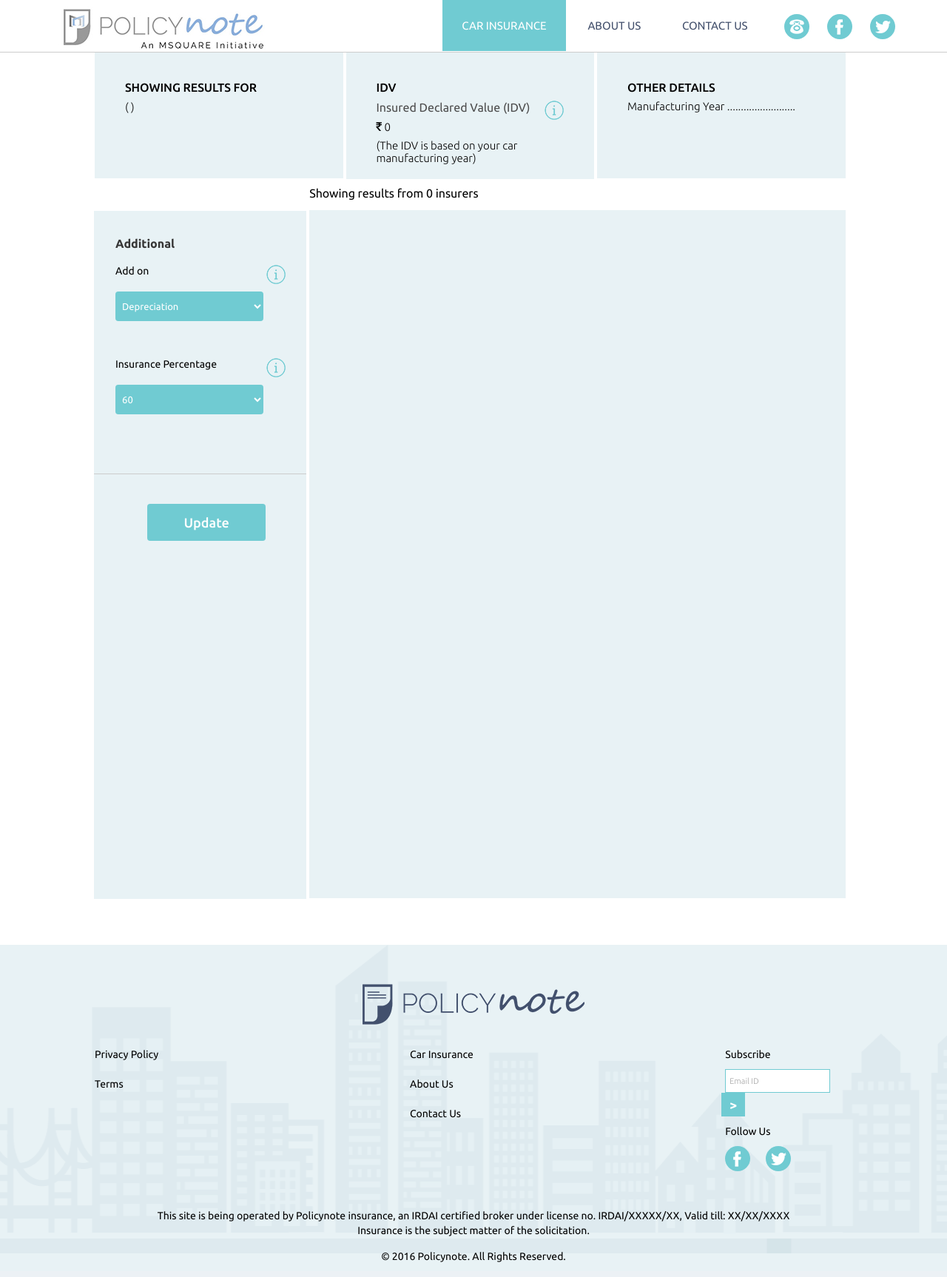
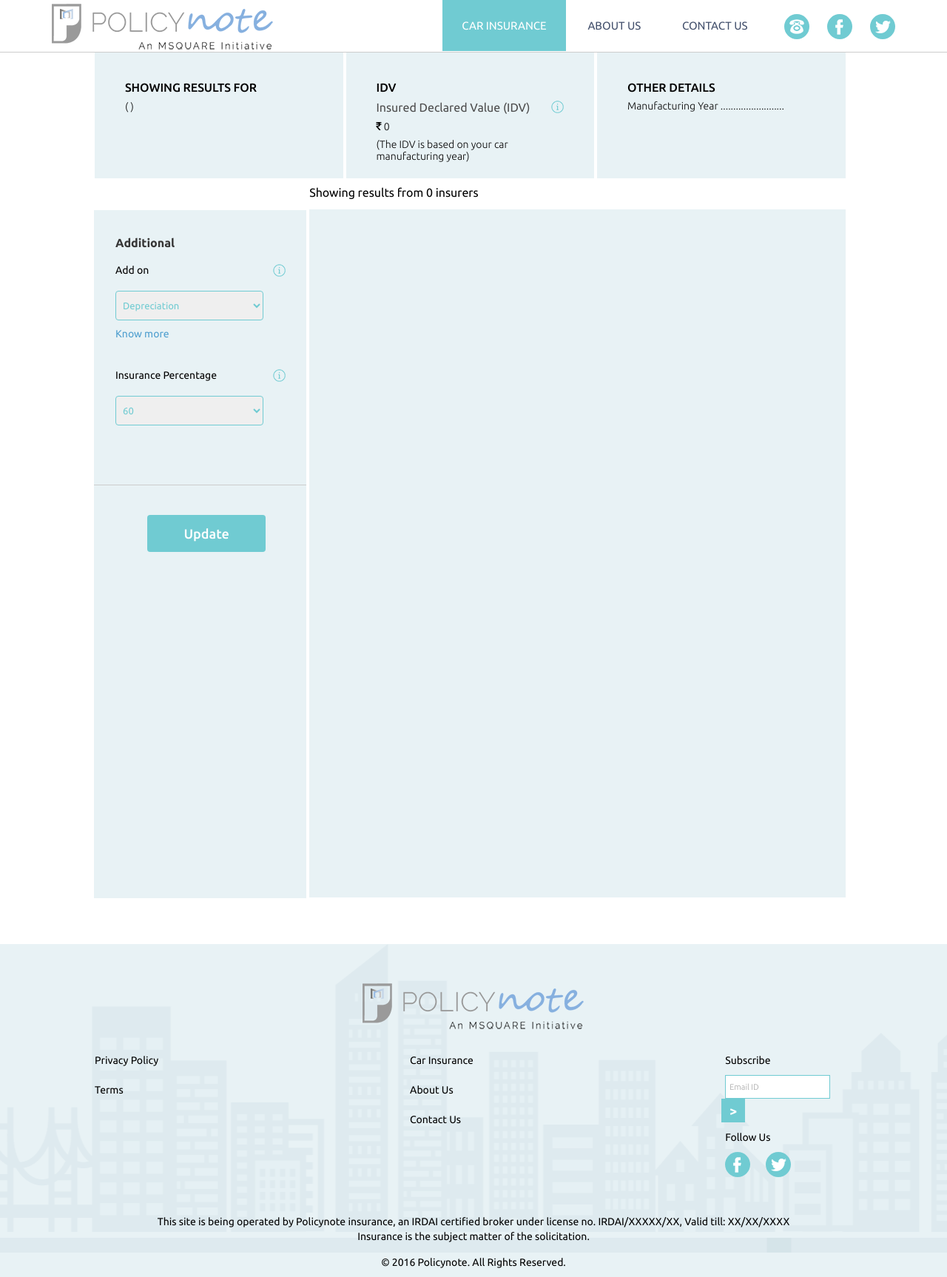
Before and after one commit to kishor-cosmodea/policynote, a PHP site: page /car-compare.php in a window 1280 px wide. Shown: the whole page at 74% size. Run offline with PHP 8.4, Linux system fonts and the light colour scheme; data that the repository does not hold is empty; some libraries are stand-ins or nearby versions.

Commit message:
#77 Added know more popup in compare page

```diff
--- a/assets/css/style.css
+++ b/assets/css/style.css
@@ -123,9 +123,10 @@ nav ul li:last-child { margin: 18px 0 0; }
 
 h1 a {
   width: 300px;
-  height: 70px;
+  height: 64px;
+  margin: 5px 0 1px;
   display: inline-block;
-  background: url("../images/logo.jpg");
+  background: url("../images/logo.png");
   text-indent: -9999px;
 }
 
@@ -167,9 +168,9 @@ footer {
 
   .foot-content h2 a {
     width: 300px;
-    height: 55px;
+    height: 64px;
     display: inline-block;
-    background: url("../images/logo-foot.png");
+    background: url("../images/logo.png");
     text-indent: -9999px;
   }
 
@@ -850,14 +851,15 @@ footer {
         height: 40px;
         padding: 5px;
         margin: 10px 0;
-        background-color: #70cbd2;
-        color: #fff;
+    border: 1px solid #70cbd2;
+    color: #70cbd2;
         outline: none;
-        border: none;
         font-weight: 400;
         font-size: 13px;
         cursor: pointer;
       }
+
+
 
       .car-re-dis select { margin: 10px 0 10px 33px; }
 
@@ -934,7 +936,7 @@ footer {
       }
 
       .car-sel-info span {
-        font-size: 15px;
+        font-size: 14px;
         display: block;
         font-weight: 300;
         margin: 8px 0;
@@ -957,11 +959,11 @@ footer {
       }
 
       .inidv, .inadd, .inper {
-        width: 26px;
-        height: 26px;
+        width: 17px;
+        height: 17px;
         margin: 0 0 -8px 0;
         float: right;
-        background: url("../images/info.png");
+        background: url("../images/small-info.png");
         display: inline-block;
       }
 
--- a/car-compare.php
+++ b/car-compare.php
@@ -196,6 +196,7 @@ include("header.php");
              		<option value="2">Depreciation, Tyre, Consumables, Hydrostatic Lock</option>
              		<option value="1">Depreciation, Tyre, Consumables, Hydrostatic Lock  with Return to Invoice</option>
           		</select>
+          		<span style="margin:0";><a href="#" title="know more" class="more-add">Know more</a></span>
           	</p>
           	<p>
 							<span>Insurance Percentage <a href="#" class="inper hint--bottom hint--medium" aria-label="Insurance Percentage" ></a> </span>
@@ -213,10 +214,40 @@ include("header.php");
              		<option value="90">90</option>
 								<option value="100">100</option>
           		</select>
+          		<!-- <span style="margin:0";><a href="#" title="know more">know more</a></span> -->
 						</p>
 					</div>
 				</div>
 				<button id="update-add" class="ref-submit">Update</button>
+
+				<!-- The Modal -->
+				<div id="myModalAdd" class="modal">
+				  <!-- Modal content -->
+					<div class="modal-content-add">
+						<h2>Add on <img class="modeal-close" src="assets/images/close.png" alt="close"></h2>
+						<div>
+						  <h3>Depreciation</h3>
+						  <p>Lorem Ipsum is simply dummy text of the printing and typesetting industry. Lorem Ipsum has been the industry's standard dummy text ever since the 1500s, when an unknown printer took a galley of type and scrambled it to make a type specimen book. </p>
+						</div>
+						<div>
+						  <h3>Consumables</h3>
+						  <p>Lorem Ipsum is simply dummy text of the printing and typesetting industry. Lorem Ipsum has been the industry's standard dummy text ever since the 1500s, when an unknown printer took a galley of type and scrambled it to make a type specimen book.</p>
+						</div>
+					  <div>
+						  <h3>Tyre</h3>
+						  <p>Lorem Ipsum is simply dummy text of the printing and typesetting industry. Lorem Ipsum has been the industry's standard dummy text ever since the 1500s, when an unknown printer took a galley of type and scrambled it to make a type specimen book.</p>
+					  </div>
+						<div>
+						  <h3>Hydrostatic Lock</h3>
+						  <p>Lorem Ipsum is simply dummy text of the printing and typesetting industry. Lorem Ipsum has been the industry's standard dummy text ever since the 1500s, when an unknown printer took a galley of type and scrambled it to make a type specimen book.</p>
+						</div>
+						<div>
+						  <h3>Hydrostatic Lock  with Return to Invoice</h3>
+						  <p>Lorem Ipsum is simply dummy text of the printing and typesetting industry. Lorem Ipsum has been the industry's standard dummy text ever since the 1500s, when an unknown printer took a galley of type and scrambled it to make a type specimen book.</p>
+						</div>
+					</div>
+				</div>
+
 			</div>
 			<div class="car-wrap-plan">
 				<div class="car-plan">
@@ -289,7 +320,73 @@ include("header.php");
 </div>
 <!-- Content ends here -->
 
+<style>
+.modal-content-add {
+    background-color: #fefefe;
+    margin: 70px auto 0;
+    padding: 40px 20px;
+    border: 1px solid #888;
+    width: 80%;
+}
+
+.modal-content-add h2 {
+color: #8bb0dc;
+    font-size: 57.41px;
+    font-weight: 700;
+    text-align: center;
+}
+
+.modal-content-add h2 img {
+	width: 3%;
+  float: right;
+  vertical-align: top;
+  cursor: pointer;
+}
+
+.modal-content-add div {
+width: 17.5%;
+    margin: 24px 1% 0;
+    border: 1px solid #70cbd2;
+    display: inline-block;
+    vertical-align: top;
+}
+
+.modal-content-add div:hover { border: 1px solid #359fa7; }
+
+.modal-content-add h3 {
+		min-height: 60px;
+    margin: 16px 0 0;
+    font-size: 18px;
+    color: #44516c;
+    text-align: center;
+    font-weight: 400;
+}
+
+.modal-content-add p {
+background: #70cbd2;
+    color: #fff;
+    padding: 10px 4%;
+    font-size: 16px;
+}
+
+.more-add {
+	color: #4f9fcf;
+}
+
+</style>
+
+
 <script type="text/javascript">
+
+  //Pop up for add on
+	$(".more-add").on('click', function() {
+		$("#myModalAdd").show();
+	});
+
+	$(".modeal-close").on('click', function() {
+		$("#myModalAdd").hide();
+	});
+
  //Assign car insurance company logo
   var $parent = $('.car-policy-plan');
 
--- a/index.php
+++ b/index.php
@@ -10,7 +10,7 @@ include("header.php");
 		<div class="main-text">
 				<h2>Need a Car Insurance?<span> It only takes 30 seconds</span></h2>
 			<div>
-				<p>Choose your monthly premium budget</p>
+				<p>Choose your annual premium budget</p>
         <!-- <p id="amount"> -->
         <div id="slider-step"></div>
         <div>
```
Also changed, not shown: contact-us.php (+2 -1 lines), assets/images/close.png (added), assets/images/logo-foot.png (deleted), assets/images/logo.jpg (deleted), assets/images/logo.png (added), assets/images/small-info.png (added).
